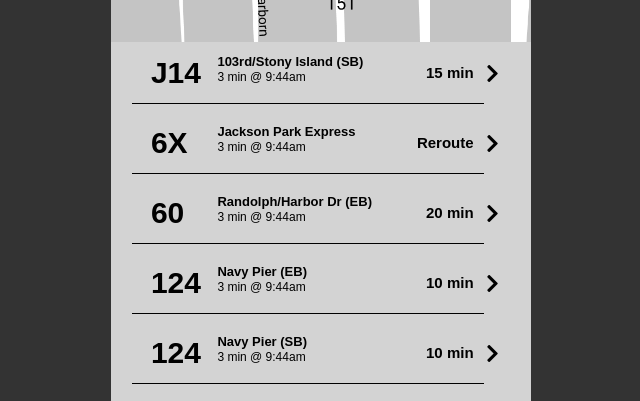
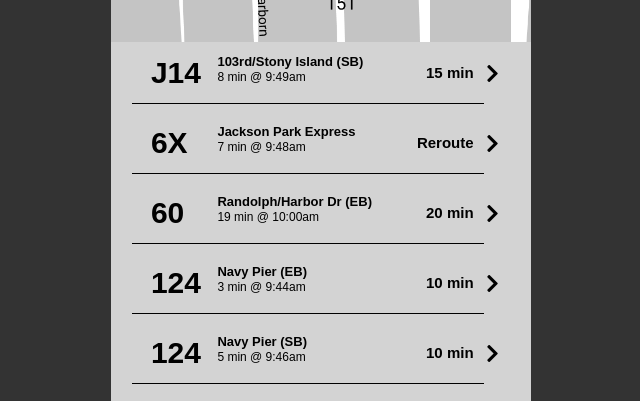
Before and after one commit to alinfield/busybus, a plain HTML site: page index.html in a window 1280 px wide. Shown: the part 317-718 px from the top of the page, 319-959 px from the left. Drawn offline with Linux system fonts and the light colour scheme.

Commit message:
Another commit

```diff
--- a/index.html
+++ b/index.html
@@ -26,7 +26,7 @@
             <div class=bus-number>J14</div>
             <div class=frequency>15 min</div>
             <h1>103rd/Stony Island (SB)</h1>
-            <h3>3 min @ 9:44am</h3>
+            <h3>8 min @ 9:49am</h3>
           </div>
           <div class="arrow">
             <i class="fa fa-chevron-right fa-2x" aria-hidden="true"></i>
@@ -37,7 +37,7 @@
             <div class=bus-number>6X</div>
             <div class=frequency>Reroute</div>
             <h1>Jackson Park Express</h1>
-            <h3>3 min @ 9:44am</h3>
+            <h3>7 min @ 9:48am</h3>
           </div>
           <div class="arrow">
             <i class="fa fa-chevron-right fa-2x" aria-hidden="true"></i>
@@ -48,7 +48,7 @@
             <div class=bus-number>60</div>
             <div class=frequency>20 min</div>
             <h1>Randolph/Harbor Dr (EB)</h1>
-            <h3>3 min @ 9:44am</h3>
+            <h3>19 min @ 10:00am</h3>
           </div>
           <div class="arrow">
             <i class="fa fa-chevron-right fa-2x" aria-hidden="true"></i>
@@ -70,7 +70,7 @@
             <div class=bus-number>124</div>
             <div class=frequency>10 min</div>
             <h1>Navy Pier (SB)</h1>
-            <h3>3 min @ 9:44am</h3>
+            <h3>5 min @ 9:46am</h3>
           </div>
           <div class="arrow">
             <i class="fa fa-chevron-right fa-2x" aria-hidden="true"></i>
```
